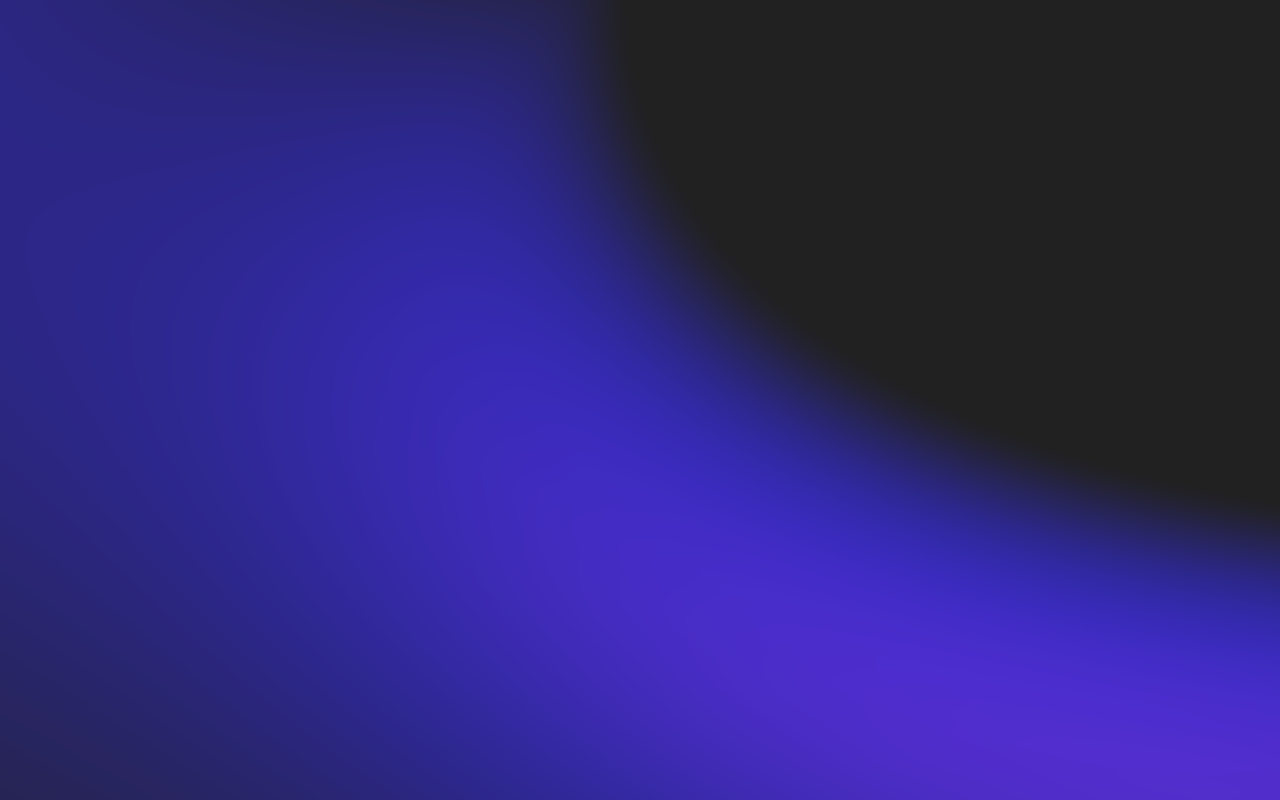
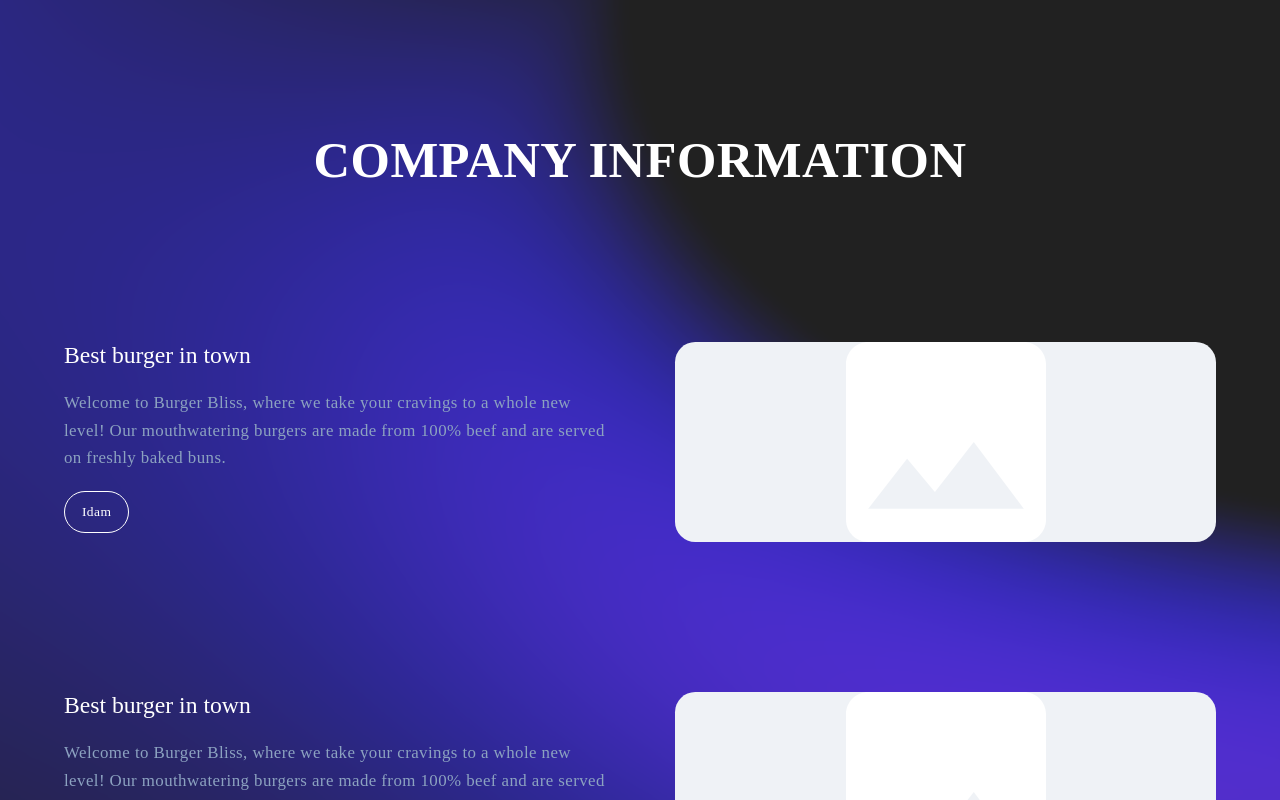
Before and after one commit to Idam2025/Idam-FE, a Next.js app: page / in a window 1280 px wide. Shown: the part 2840-3640 px from the top of the page. Built offline with nearby package versions, Linux system fonts and the light colour scheme.

Commit message:
메인 페이지 구현 완

```diff
--- a/src/app/(home)/page.tsx
+++ b/src/app/(home)/page.tsx
@@ -1,3 +1,4 @@
+import CompanyInfo from "@/components/companyInfo/companyInfo";
 import style from "./home.module.css";
 import FindContainer from "@/components/findContainer/findcontainer";
 import LogoAndAiContainer from "@/components/logoAndAiContainer/logoAndAiContainer";
@@ -7,6 +8,7 @@
     <div className={style.container}>
       <LogoAndAiContainer />
       <FindContainer />
+      <CompanyInfo />
     </div>
   );
 }
--- a/src/components/companyInfo/companyInfo.module.css
+++ b/src/components/companyInfo/companyInfo.module.css
@@ -1,9 +1,93 @@
 .container {
+  display: flex;
+  flex-direction: column;
+  width: 90%;
+  height: auto;
+  justify-content: center;
+  align-items: center;
+  margin: 0 auto;
+  margin-top: 400px;
+}
+
+.text {
   color: #fff;
   font-family: "DM Sans";
   font-size: 50.679px;
   font-style: normal;
   font-weight: 700;
-  line-height: 64.193px; /* 126.667% */
+  line-height: 64.193px;
   letter-spacing: 0.422px;
 }
+
+.section {
+  display: flex;
+  width: 100%;
+  height: 200px;
+  gap: 70px;
+  margin-top: 150px;
+}
+
+.left {
+  display: flex;
+  flex-direction: column;
+  align-items: flex-start;
+  width: 30%;
+  gap: 20.271px;
+  flex: 1 0 0;
+}
+
+.left > .font1 {
+  color: #fff;
+  font-family: "DM Sans";
+  font-size: 23.65px;
+  font-style: normal;
+  font-weight: 500;
+  line-height: 27.029px; /* 114.286% */
+}
+
+.left > .font2 {
+  color: var(--Neutral-7, #8ca2c0);
+  font-family: "DM Sans";
+  font-size: 16.893px;
+  font-style: normal;
+  font-weight: 400;
+  line-height: 27.029px; /* 160% */
+  letter-spacing: 0.422px;
+}
+
+.left > .button {
+  display: flex;
+  padding: 10.136px 16.893px;
+  justify-content: center;
+  align-items: center;
+  gap: 8.446px;
+  border-radius: 42.232px;
+  border: 0.845px solid #fff;
+}
+
+.left > .button > .font {
+  color: #fff;
+  font-family: "DM Sans";
+  font-size: 13.514px;
+  font-style: normal;
+  font-weight: 400;
+  line-height: 20.271px; /* 150% */
+  letter-spacing: 0.422px;
+}
+
+.right {
+  display: flex;
+  flex-direction: column;
+  align-items: flex-start;
+  width: 40%;
+  gap: 20.271px;
+  flex: 1 0 0;
+}
+
+.imgStyle {
+  width: 100%;
+  height: 100%;
+  position: relative;
+  border-radius: 20.271px;
+  background: var(--Neutral-1, #eff2f6);
+}
--- a/src/components/companyInfo/companyInfo.tsx
+++ b/src/components/companyInfo/companyInfo.tsx
@@ -0,0 +1,13 @@
+import style from "./companyInfo.module.css";
+import Section from "./section";
+
+export default function CompanyInfo() {
+  return (
+    <div className={style.container}>
+      <div className={style.text}>COMPANY INFORMATION</div>
+      <Section />
+      <Section />
+      <Section />
+    </div>
+  );
+}
--- /dev/null
+++ b/src/components/companyInfo/section.tsx
@@ -0,0 +1,32 @@
+import Image from "next/image";
+import style from "./companyInfo.module.css";
+export default function Section() {
+  return (
+    <>
+      <div className={style.section}>
+        <div className={style.left}>
+          <div className={style.font1}>Best burger in town</div>
+          <div className={style.font2}>
+            Welcome to Burger Bliss, where we take your cravings to a whole new
+            level! Our mouthwatering burgers are made from 100% beef and are
+            served on freshly baked buns.
+          </div>
+          <div className={style.button}>
+            <div className={style.font}>Idam</div>
+          </div>
+        </div>
+
+        <div className={style.right}>
+          <div className={style.imgStyle}>
+            <Image
+              src="/example.svg"
+              alt="example"
+              fill
+              style={{ objectFit: "contain" }}
+            />
+          </div>
+        </div>
+      </div>
+    </>
+  );
+}
```
Also changed, not shown: 1 other file (tests, documents, lock files or other folders).
